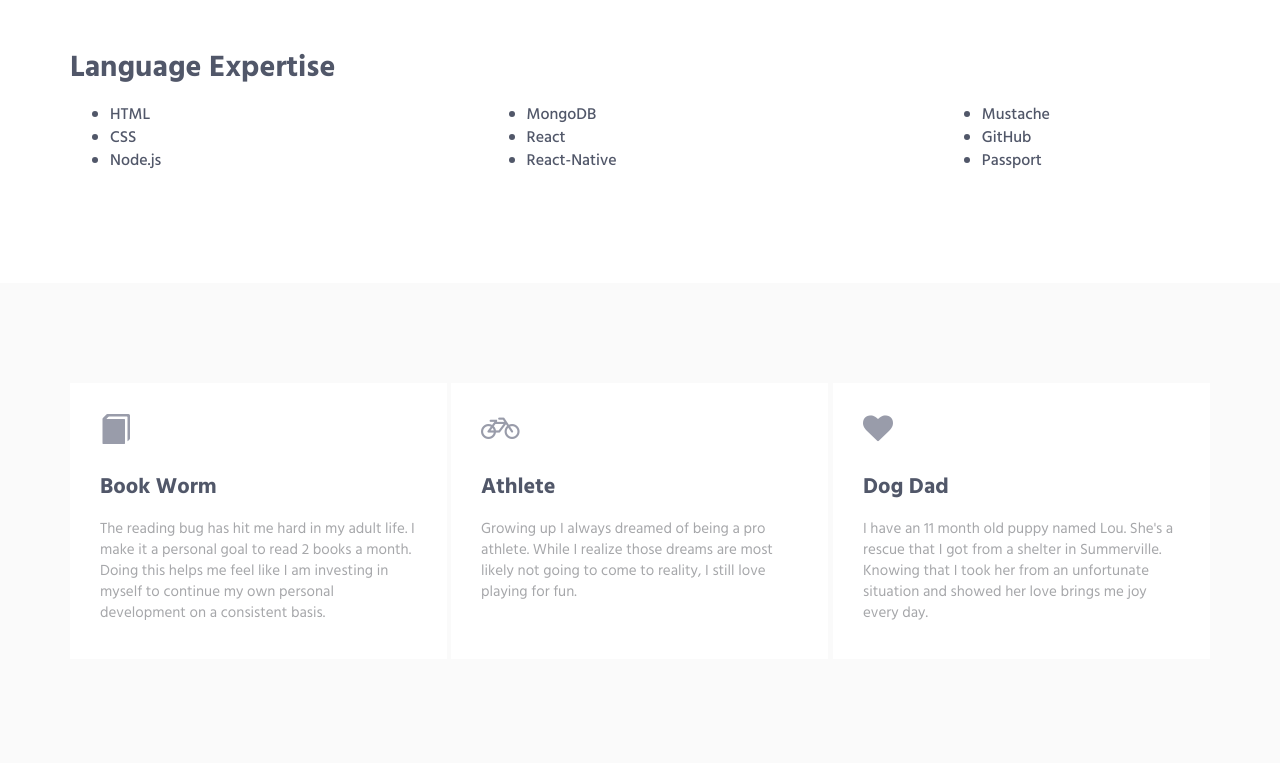
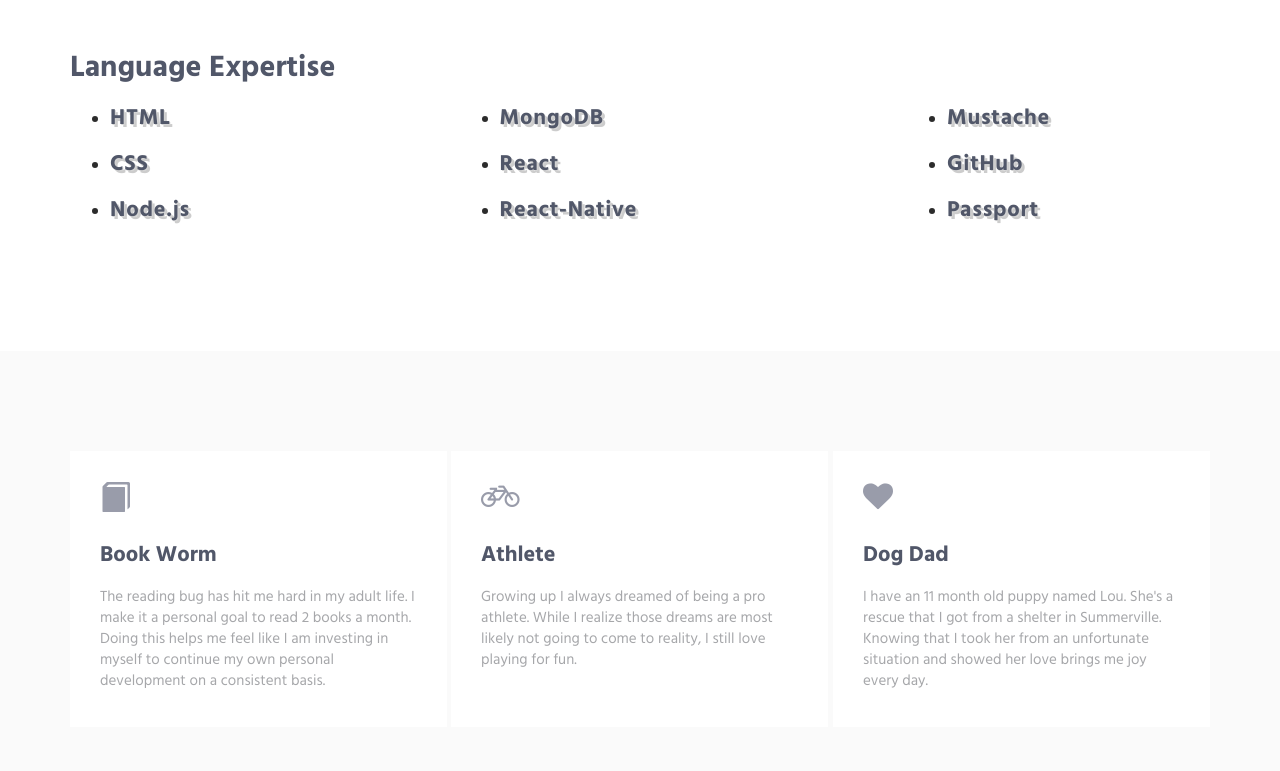
Before and after one commit to cayates/cayates.github.io, a plain HTML site: page index.html in a window 1280 px wide. Shown: the part 1069-1840 px from the top of the page. Drawn offline with Linux system fonts and the light colour scheme.

Commit message:
touched up a couple things

```diff
--- a/index.html
+++ b/index.html
@@ -125,19 +125,19 @@
                             <h2>Language Expertise</h2>
                             <ul class="languages">
                             <div class="list-row">
-                                <li>HTML</li>
-                                <li>CSS</li>
-                                <li>Node.js</li>
+                                <li class="retroshadow"><h4>HTML</h4></li>
+                                <li class="retroshadow"><h4>CSS</h4></li>
+                                <li class="retroshadow"><h4>Node.js</h4></li>
                             </div>
                             <div class="list-row">
-                                <li>MongoDB</li>
-                                <li>React</li>
-                                <li>React-Native</li>
+                                <li class="retroshadow"><h4>MongoDB</h4></li>
+                                <li class="retroshadow"><h4>React</h4></li>
+                                <li class="retroshadow"><h4>React-Native</h4></li>
                             </div>
                             <div class="list-row">
-                                <li>Mustache</li>
-                                <li>GitHub</li>
-                                <li>Passport</li>
+                                <li class="retroshadow"><h4>Mustache</h4></li>
+                                <li class="retroshadow"><h4>GitHub</h4></li>
+                                <li class="retroshadow"><h4>Passport</h4></li>
                             </div>
                             </ul>
                         </div>
@@ -267,7 +267,8 @@
                         </div>
                         <div class="col-md-4 col-xs-6 md-margin-b-30">
                             <h4>Phone</h4>
-                            843-751-6721
+                            <a href="tel:843-751-6721">843-751-6721
+                            </a>
                         </div>
                         <div class="col-md-4 col-xs-6">
                             <h4>Email</h4>
```
Also changed, not shown: HTML/css/layout.min.css.
